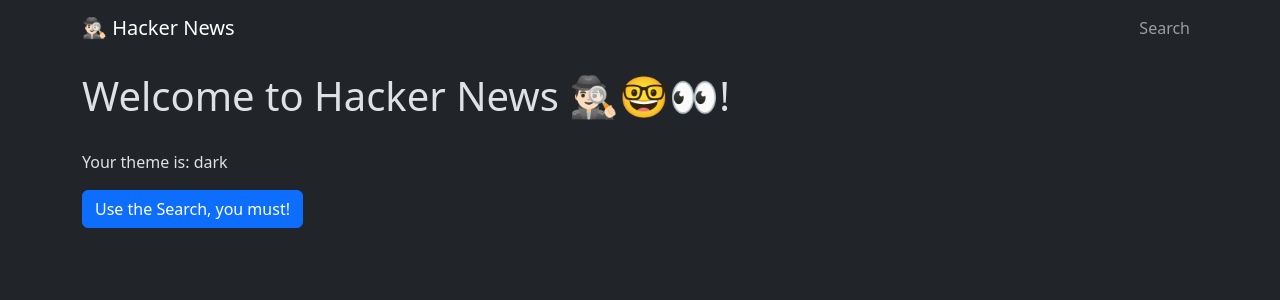
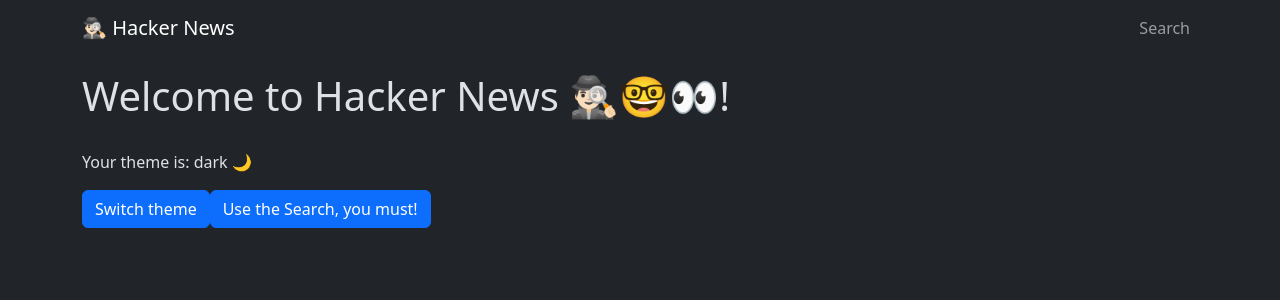
Before and after one commit to drblue/fed23-javascript-2, a React (Vite) app in the folder 07-hackernews/: page / in a window 1280 px wide. Shown: the top 300 px of the page. Built offline with nearby package versions, Linux system fonts and the light colour scheme.

Commit message:
Let `ThemeContext` have `null` as default value to prevent usage outside of the provider.

```diff
--- a/07-hackernews/src/contexts/ThemeContextProvider.tsx
+++ b/07-hackernews/src/contexts/ThemeContextProvider.tsx
@@ -1,23 +1,26 @@
 import { createContext, useState } from "react";
 
-type ThemeMode = "light" | "dark";
-
 interface ThemeContextType {
-	theme: ThemeMode;
+	isDarkMode: boolean;
+	toggleTheme: () => void;
 }
 
 // This creates the actual context and sets the context's default value
-export const ThemeContext = createContext<ThemeContextType>({ theme: "dark" });
+export const ThemeContext = createContext<ThemeContextType | null>(null);
 
 interface ThemeContextProviderProps {
 	children: React.ReactNode;
 }
 
 const ThemeContextProvider: React.FC<ThemeContextProviderProps> = ({ children }) => {
-	const [theme, setTheme] = useState<ThemeMode>("dark");
+	const [isDarkMode, setIsDarkMode] = useState(true);
+
+	const toggleTheme = () => {
+		setIsDarkMode(!isDarkMode);
+	}
 
 	return (
-		<ThemeContext.Provider value={{ theme }}>
+		<ThemeContext.Provider value={{ isDarkMode, toggleTheme }}>
 			{children}
 		</ThemeContext.Provider>
 	)
--- a/07-hackernews/src/pages/HomePage.tsx
+++ b/07-hackernews/src/pages/HomePage.tsx
@@ -4,13 +4,22 @@ import { Link } from "react-router-dom";
 import { ThemeContext } from "../contexts/ThemeContextProvider";
 
 const HomePage = () => {
-	const { theme } = useContext(ThemeContext);
+	const themeContext = useContext(ThemeContext);
+	if (!themeContext) {
+		throw new Error("Trying to use ThemeContext outside of ThemeContextProvider. SRSLY?!");
+	}
+
+	const { isDarkMode, toggleTheme } = themeContext;
 
 	return (
 		<>
 			<h1>Welcome to Hacker News 🕵🏻‍♂️🤓👀!</h1>
 
-			<p>Your theme is: {theme}</p>
+			<p>Your theme is: {isDarkMode ? "dark 🌙" : "light ☀️"}</p>
+
+			<Button onClick={toggleTheme}>
+				Switch theme
+			</Button>
 
 			<Link to="/search">
 				<Button variant="primary">Use the Search, you must!</Button>
```
